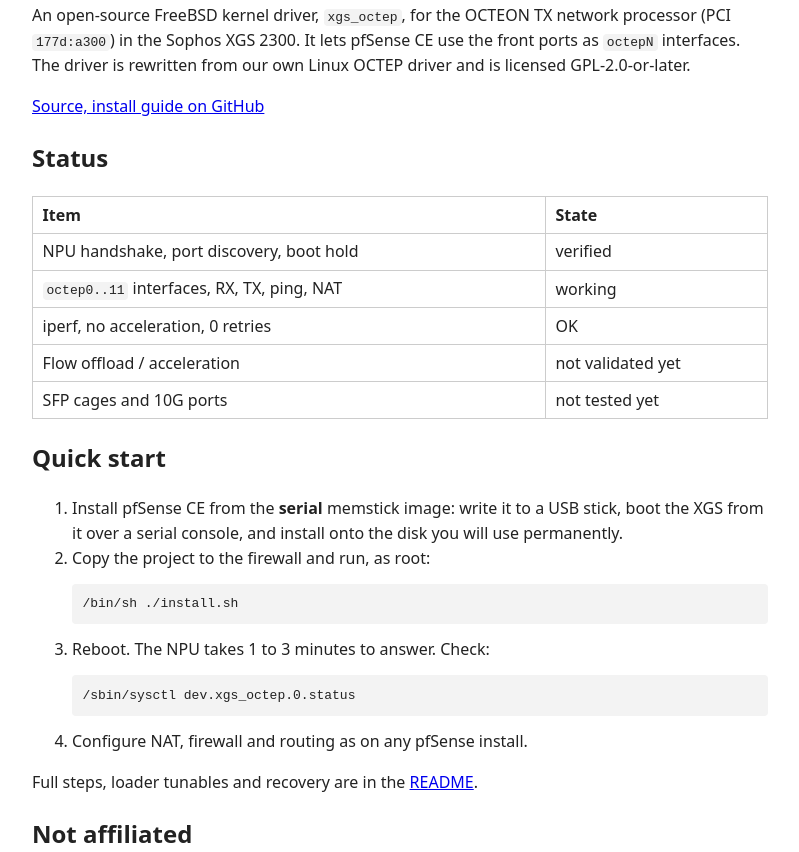
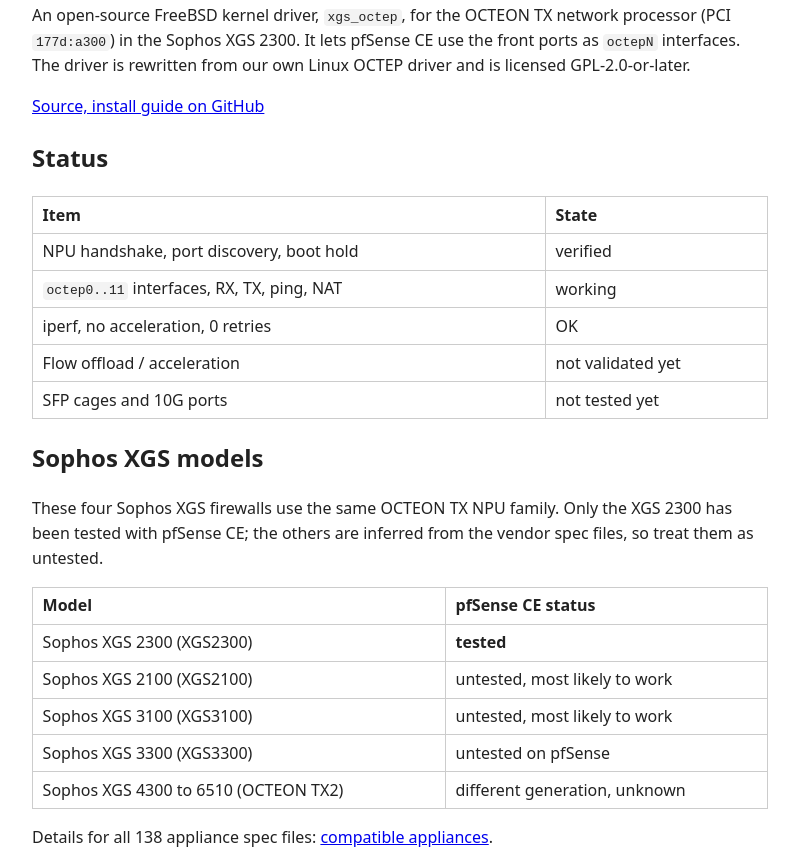
Before and after one commit to turtle2a/xgs-octeon-pfsense, a plain HTML site: page docs/index.html in a window 1280 px wide. Shown: the part 100-952 px from the top of the page, without its empty margins (240-1039 px from the left). Drawn offline with Linux system fonts and the light colour scheme.

Commit message:
docs: list Sophos XGS models and keywords on the site page
Co-authored-by: Copilot <223556219+Copilot@users.noreply.github.com>

```diff
--- a/docs/index.html
+++ b/docs/index.html
@@ -3,9 +3,9 @@
 <head>
 <meta charset="utf-8">
 <meta name="viewport" content="width=device-width, initial-scale=1">
-<title>pfSense CE on the Sophos XGS 2300: OCTEON TX FreeBSD driver (xgs_octep)</title>
-<meta name="description" content="Open-source FreeBSD kernel driver and install guide to run pfSense CE on the Sophos XGS 2300 with its OCTEON TX NPU: front ports as octepN interfaces, RX, TX and NAT working. GPL-2.0-or-later.">
-<meta name="keywords" content="Sophos XGS 2300, pfSense CE, OCTEON TX, Cavium, Marvell, FreeBSD driver, xgs_octep, NPU, firewall, router, open source">
+<title>pfSense CE on Sophos XGS 2300, XGS 2100, 3100, 3300: OCTEON TX FreeBSD driver (xgs_octep)</title>
+<meta name="description" content="Run pfSense CE on a Sophos XGS 2300 (XGS2300). Open-source FreeBSD driver and install guide for the OCTEON TX NPU found in the XGS 2100, 2300, 3100 and 3300: front ports as octepN interfaces, RX, TX and NAT working. Only the XGS 2300 is tested. GPL-2.0-or-later.">
+<meta name="keywords" content="Sophos XGS 2300, XGS2300, XGS-2300, Sophos XGS 2100, XGS2100, Sophos XGS 3100, XGS3100, Sophos XGS 3300, XGS3300, Sophos XGS pfSense, install pfSense on Sophos XGS, pfSense CE, OCTEON TX, Cavium, Marvell, FreeBSD driver, xgs_octep, NPU, firewall, router, open source">
 <link rel="canonical" href="https://turtle2a.github.io/xgs-octeon-pfsense/">
 <style>
 body{font-family:system-ui,sans-serif;max-width:46rem;margin:2rem auto;padding:0 1rem;line-height:1.55;color:#222}
@@ -15,6 +15,9 @@ pre{padding:.8em;overflow-x:auto}
 table{border-collapse:collapse;width:100%}
 td,th{border:1px solid #ccc;padding:.35em .6em;text-align:left}
 </style>
+<script type="application/ld+json">
+{"@context":"https://schema.org","@type":"SoftwareSourceCode","name":"xgs_octep: pfSense CE on Sophos XGS 2300","description":"FreeBSD kernel driver for the OCTEON TX NPU (PCI 177d:a300) in the Sophos XGS 2100, 2300, 3100 and 3300. Tested on the XGS 2300 only.","codeRepository":"https://github.com/turtle2a/xgs-octeon-pfsense","programmingLanguage":"C","license":"https://spdx.org/licenses/GPL-2.0-or-later.html","runtimePlatform":"pfSense CE 2.9.2 (FreeBSD 16.0-CURRENT)","url":"https://turtle2a.github.io/xgs-octeon-pfsense/"}
+</script>
 </head>
 <body>
 <h1>pfSense CE on the Sophos XGS 2300</h1>
@@ -33,6 +36,21 @@ rewritten from our own Linux OCTEP driver and is licensed GPL-2.0-or-later.</p>
 <tr><td>Flow offload / acceleration</td><td>not validated yet</td></tr>
 <tr><td>SFP cages and 10G ports</td><td>not tested yet</td></tr>
 </table>
+
+<h2>Sophos XGS models</h2>
+<p>These four Sophos XGS firewalls use the same OCTEON TX NPU family. Only the
+XGS 2300 has been tested with pfSense CE; the others are inferred from the
+vendor spec files, so treat them as untested.</p>
+<table>
+<tr><th>Model</th><th>pfSense CE status</th></tr>
+<tr><td>Sophos XGS 2300 (XGS2300)</td><td><strong>tested</strong></td></tr>
+<tr><td>Sophos XGS 2100 (XGS2100)</td><td>untested, most likely to work</td></tr>
+<tr><td>Sophos XGS 3100 (XGS3100)</td><td>untested, most likely to work</td></tr>
+<tr><td>Sophos XGS 3300 (XGS3300)</td><td>untested on pfSense</td></tr>
+<tr><td>Sophos XGS 4300 to 6510 (OCTEON TX2)</td><td>different generation, unknown</td></tr>
+</table>
+<p>Details for all 138 appliance spec files:
+<a href="https://github.com/turtle2a/xgs-octeon-pfsense/blob/main/docs/compatible-appliances.md">compatible appliances</a>.</p>
 
 <h2>Quick start</h2>
 <ol>
--- a/docs/sitemap.xml
+++ b/docs/sitemap.xml
@@ -1,4 +1,4 @@
 <?xml version="1.0" encoding="UTF-8"?>
 <urlset xmlns="http://www.sitemaps.org/schemas/sitemap/0.9">
-  <url><loc>https://turtle2a.github.io/xgs-octeon-pfsense/</loc></url>
+  <url><loc>https://turtle2a.github.io/xgs-octeon-pfsense/</loc><lastmod>2026-11-21</lastmod></url>
 </urlset>
```
